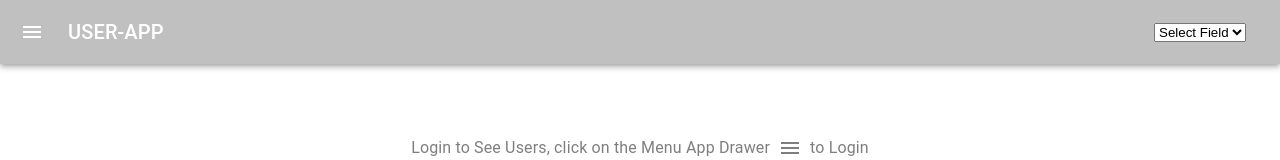
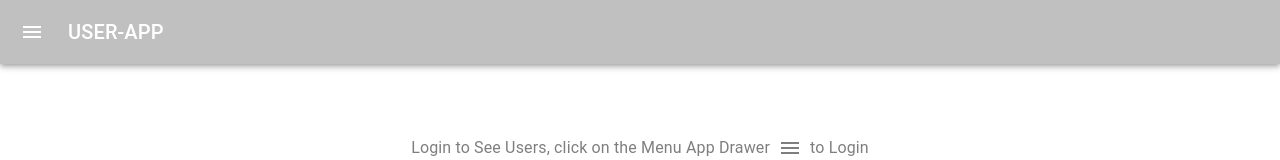
Before and after one commit to pushkar666/SIMPLE-USER-CRUD-APP, a React (Create React App) app in the folder user-management-react-app/: page / in a window 1280 px wide. Shown: the top 160 px of the page. Built offline with nearby package versions, Linux system fonts and the light colour scheme.

Commit message:
commit-select-field

```diff
--- a/user-management-react-app/src/component/Navbar.jsx
+++ b/user-management-react-app/src/component/Navbar.jsx
@@ -1,6 +1,6 @@
 import React, { useState } from 'react';
 import { useNavigate } from 'react-router-dom';
-import { AppBar, Toolbar, IconButton, Drawer, Button, InputBase, Typography, Box } from '@mui/material';
+import { AppBar, Toolbar, IconButton, Drawer, Button, InputBase, Typography, Box, FormControl, InputLabel, Select, MenuItem } from '@mui/material';
 import MenuIcon from '@mui/icons-material/Menu';
 import SearchIcon from '@mui/icons-material/Search';
 // import UserService from '../service/UserService';
@@ -29,9 +29,9 @@ const Navbar = ({ isAuthenticated, setIsAuthenticated, onSearch }) => {
     const handleSearch = (e) => {
         if (e.key === 'Enter' && isAuthenticated && searchQuery) {
             const queryParams = {};
-            console.log(searchKey);
+            // console.log(searchKey);
             queryParams[searchKey] = searchQuery;
-            console.log(queryParams);
+            // console.log(queryParams);
             onSearch(queryParams);
         }
     };
@@ -49,8 +49,7 @@ const Navbar = ({ isAuthenticated, setIsAuthenticated, onSearch }) => {
                             color="primary"
                             onClick={() => navigate('/add-user')}
                             fullWidth
-                            sx={{ mb: 2 }}
-                        >
+                            sx={{ mb: 2 }}>
                             ADD USERS
                         </Button>
                         {isAuthenticated ? (
@@ -62,8 +61,7 @@ const Navbar = ({ isAuthenticated, setIsAuthenticated, onSearch }) => {
                                 variant="contained"
                                 color="primary"
                                 onClick={() => navigate('/login')}
-                                fullWidth
-                            >
+                                fullWidth>
                                 LOGIN
                             </Button>
                         )}
@@ -72,26 +70,31 @@ const Navbar = ({ isAuthenticated, setIsAuthenticated, onSearch }) => {
                 <Typography variant="h6" sx={{ flexGrow: 1, ml: 2 }}>
                     USER-APP
                 </Typography>
-                <select
-                    value={searchKey} // Ensure that the value is tracked
-                    onChange={(e) => setSearchKey(e.target.value)}
-                    style={{ marginLeft: 10, marginRight: 10 }}
-                >
-                    <option value="">Select Field</option>
-                    <option value="firstName">First Name</option>
-                    <option value="lastName">Last Name</option>
-                    <option value="userName">Username</option>
-                    <option value="email">Email</option>
-                </select>
+                {isAuthenticated && (
+                    <FormControl sx={{ minWidth: 200, marginLeft: 2, marginRight: 2 }}>
+                    <InputLabel id="search-field-label">Select Field</InputLabel>
+                    <Select
+                        labelId="search-field-label"
+                        value={searchKey}
+                        onChange={(e) => setSearchKey(e.target.value)}
+                        label="Select Field"
+                    >
+                        <MenuItem value="">None</MenuItem>
+                        <MenuItem value="firstName">First Name</MenuItem>
+                        <MenuItem value="lastName">Last Name</MenuItem>
+                        <MenuItem value="userName">Username</MenuItem>
+                        <MenuItem value="email">Email</MenuItem>
+                    </Select>
+                </FormControl>
+                )}
                 {isAuthenticated && (
                     <Box sx={{ display: 'flex', alignItems: 'center', bgcolor: 'white', p: 0.5, borderRadius: 1 }}>
-                        <SearchIcon color='info'/>
+                        <SearchIcon color='info' />
                         <InputBase
                             placeholder="SEARCH USERS"
                             value={searchQuery}
                             onChange={(e) => setSearchQuery(e.target.value)}
-                            onKeyDown={handleSearch}
-                        />
+                            onKeyDown={handleSearch} />
                     </Box>
                 )}
             </Toolbar>
```
